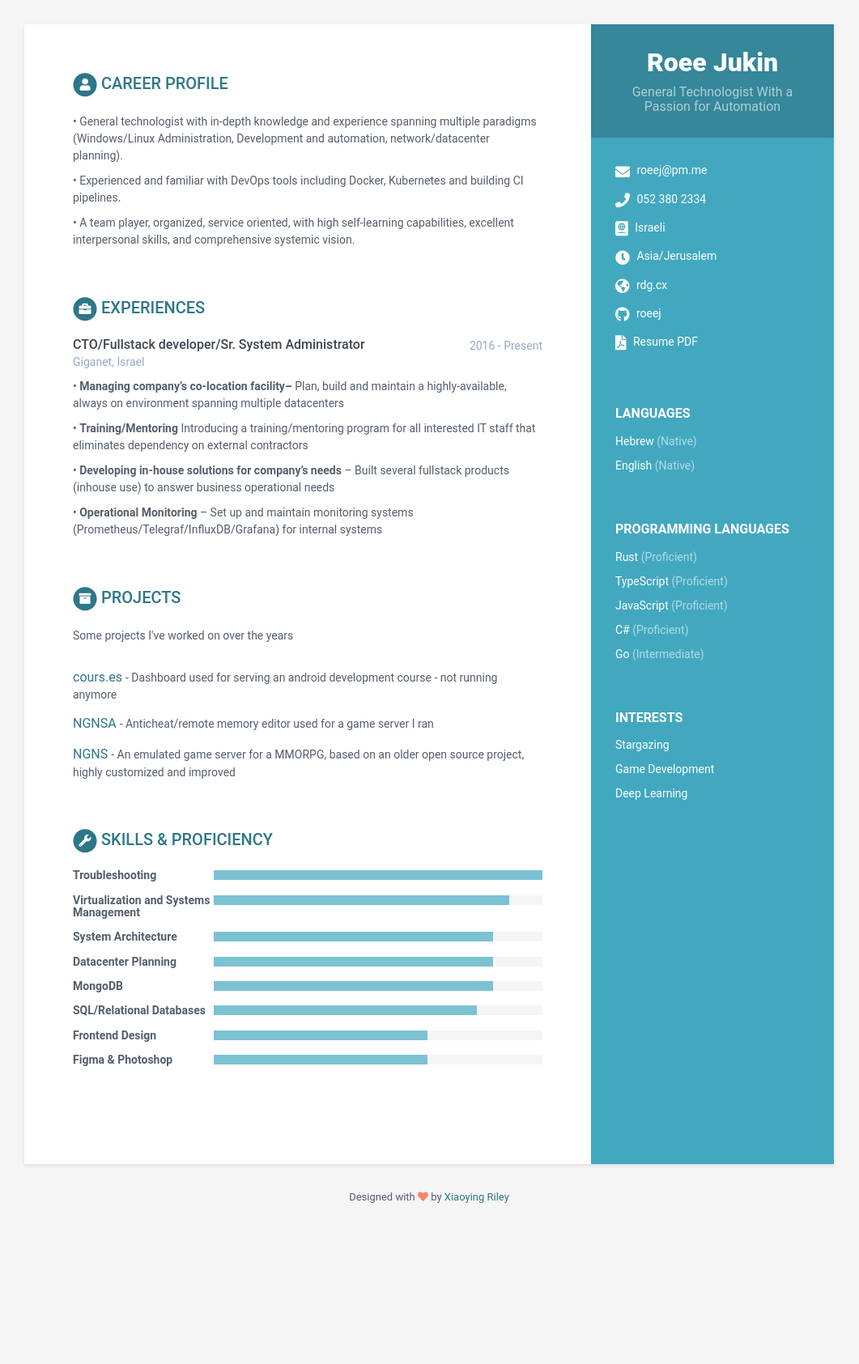
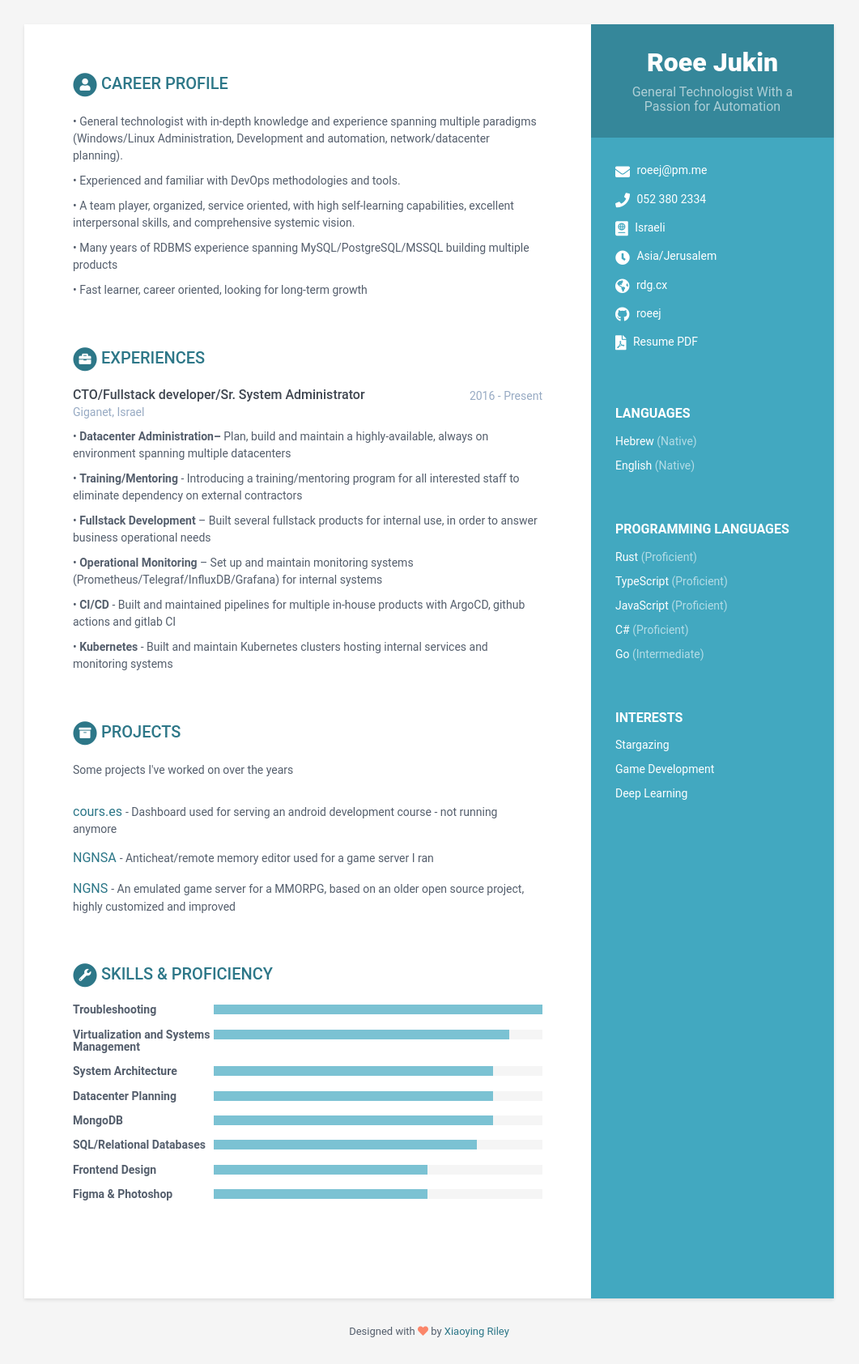
Before and after one commit to Omri-Jukin/cv, a Jekyll site: the page built from index.html, in a window 1280 px wide. Shown: the whole page at 81% size, without its empty margins (110-1171 px from the left). Built offline with Jekyll 4.4.1, drawn with Linux system fonts in a browser that asks for light colours; before the commit the page ends 1519 px from its top, so only the background shows below that.

Commit message:
Updated CV

```diff
--- a/_data/data.yml
+++ b/_data/data.yml
@@ -61,9 +61,15 @@ career-profile:
     summary: |
         • General technologist with in-depth knowledge and experience spanning multiple paradigms (Windows/Linux Administration, Development and automation, network/datacenter planning).
 
-        • Experienced and familiar with DevOps tools including Docker, Kubernetes and building CI pipelines.
+        • Experienced and familiar with DevOps methodologies and tools.
 
         • A team player, organized, service oriented, with high self-learning capabilities, excellent interpersonal skills, and comprehensive systemic vision.
+
+        • Many years of RDBMS experience spanning MySQL/PostgreSQL/MSSQL building multiple products
+
+        • Fast learner, career oriented, looking for long-term growth
+
+
 experiences:
     title: Experiences
     info:
@@ -71,13 +77,17 @@ experiences:
         time: 2016 - Present
         company: Giganet, Israel
         details: |
-            • **Managing company’s co-location facility–** Plan, build and maintain a highly-available, always on environment spanning multiple datacenters
+            • **Datacenter Administration–** Plan, build and maintain a highly-available, always on environment spanning multiple datacenters
 
-            • **Training/Mentoring** Introducing a training/mentoring program for all interested IT staff that eliminates dependency on external contractors
+            • **Training/Mentoring** - Introducing a training/mentoring program for all interested staff to eliminate dependency on external contractors
 
-            • **Developing in-house solutions for company’s needs** – Built several fullstack products (inhouse use) to answer business operational needs
+            • **Fullstack Development** – Built several fullstack products for internal use, in order to answer business operational needs
 
             • **Operational Monitoring** – Set up and maintain monitoring systems (Prometheus/Telegraf/InfluxDB/Grafana) for internal systems
+
+            • **CI/CD** - Built and maintained pipelines for multiple in-house products with ArgoCD, github actions and gitlab CI
+
+            • **Kubernetes** - Built and maintain Kubernetes clusters hosting internal services and monitoring systems
 
 
 projects:
```
Also changed, not shown: 4 other files.
